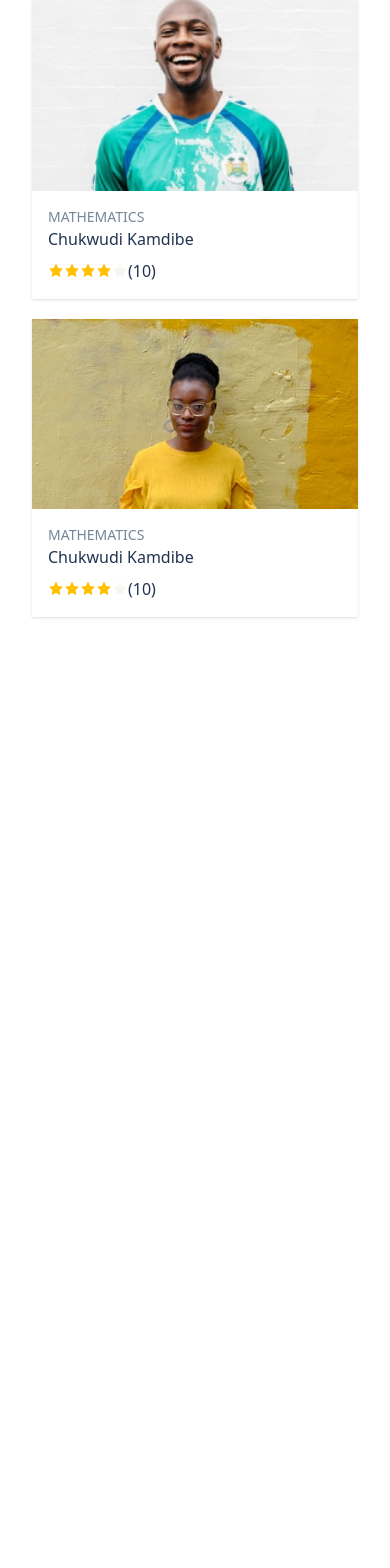
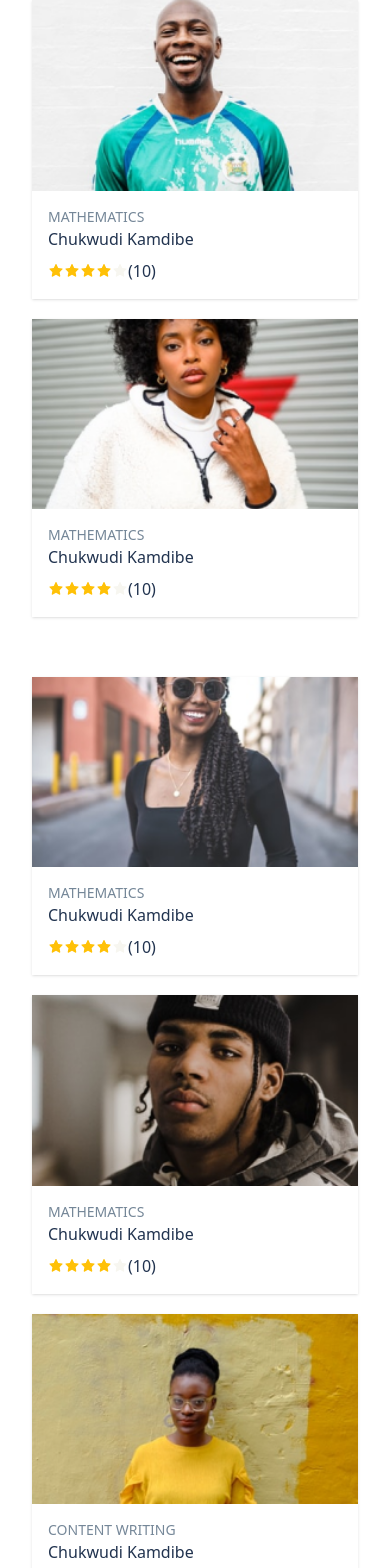
Before and after one commit to decagonhq/tutorbuddy-web, a React (Create React App) app: page /learn in a window 390 px wide. Shown: the part 677-2245 px from the top of the page. Before the commit the page ends 1374 px from the top, so only its background shows below. Built offline with nearby package versions, Linux system fonts and the light colour scheme.

Commit message:
Working on cleaning up

```diff
--- a/src/App.js
+++ b/src/App.js
@@ -50,6 +50,7 @@ function App() {
             path="/student/profile-edit"
             element={<StudentProfileEdit />}
           />
+          <Route path="/welcome" element={<Welcome />} />
         </Routes>
       </BrowserRouter>
     </AuthState>
--- a/src/components/global/LandingHeader.js
+++ b/src/components/global/LandingHeader.js
@@ -27,7 +27,7 @@ const LandingHeader = () => {
           <Link to="/login" className="mr-[39px] text-pry2 hidden md:block">
             Login
           </Link>
-          <Link to="/dashboard" className="mr-[39px] text-pry2 hidden md:block">
+          <Link to="/tutor/signup" className="mr-[39px] text-pry2 hidden md:block">
             <input
               className="text-pry2 bg-[#FD2959] w-[125px] h-[48px] rounded cursor-pointer"
               value="Get Started"
--- a/src/pages/LandingPage.js
+++ b/src/pages/LandingPage.js
@@ -28,7 +28,7 @@ const LandingPage = () => {
             <br />
             Ulterior ipsum dolor sit amet, consectetur adip sed
           </p>
-          <Link to="/dashboard">
+          <Link to="/tutor/signup">
             <input
               className="text-pry2 bg-[#FD2959] w-[233px] h-[48px] rounded cursor-pointer"
               value="Get Started"
--- a/src/pages/Learn.js
+++ b/src/pages/Learn.js
@@ -1,12 +1,12 @@
-import { useState } from 'react';
-import Modal from 'react-modal';
-import { AiFillStar, AiOutlineSafetyCertificate } from "react-icons/ai"
+import { useState } from "react";
+import Modal from "react-modal";
+import { AiFillStar, AiOutlineSafetyCertificate } from "react-icons/ai";
 import { GoLocation } from "react-icons/go";
-import DashboardLayout from "../layout/DashboardLayout"
-import { Link } from 'react-router-dom';
-import { IoClose } from 'react-icons/io5';
+import DashboardLayout from "../layout/DashboardLayout";
+import { Link } from "react-router-dom";
+import { IoClose } from "react-icons/io5";
 
-Modal.setAppElement('#root');
+Modal.setAppElement("#root");
 
 const Learn = () => {
   const [modalIsOpen, setIsOpen] = useState(false);
@@ -21,18 +21,32 @@ const Learn = () => {
   return (
     <DashboardLayout>
       <div className="px-4 lg:px-[100px]">
-                <h2 className="text-[32px] font-bold leading-[32px]">What would you like to learn today?</h2>
+        <h2 className="text-[32px] font-bold leading-[32px]">
+          What would you like to learn today?
+        </h2>
         <div className="flex flex-col md:flex-row items-center h-auto md:h-[48px] mt-6">
-                    <input type="text" className="border border-[#BCCACE] w-full bg-black/[0.03] h-full py-2 px-6 md:mr-1" placeholder="Search" />
-                    <button className="bg-pry w-full md:w-[145px] text-white h-full py-2 mt-1 md:mt-0">Search</button>
+          <input
+            type="text"
+            className="border border-[#BCCACE] w-full bg-black/[0.03] h-full py-2 px-6 md:mr-1"
+            placeholder="Search"
+          />
+          <button className="bg-pry w-full md:w-[145px] text-white h-full py-2 mt-1 md:mt-0">
+            Search
+          </button>
         </div>
         <div className="grid md:grid-cols-2 lg:grid-cols-3 gap-5 mt-[60px]">
           <div onClick={openModal} className="bg-white shadow cursor-pointer">
             <div className="">
-                            <img src="/images/subject-1.png" className="w-full object-fit" alt="subject" />
+              <img
+                src="/images/subject-1.png"
+                className="w-full object-fit"
+                alt="subject"
+              />
             </div>
             <div className="p-4">
-                            <div className="text-sm text-[#758798] uppercase">MATHEMATICS</div>
+              <div className="text-sm text-[#758798] uppercase">
+                MATHEMATICS
+              </div>
               <div className="text-[#21334F] mb-2">Chukwudi Kamdibe</div>
               <div className="flex items-center">
                 <AiFillStar color="#FFC107" />
@@ -46,10 +60,16 @@ const Learn = () => {
           </div>
           <div onClick={openModal} className="bg-white shadow cursor-pointer">
             <div className="">
-                            <img src="/images/subject-2.png" className="w-full object-fit" alt="subject" />
+              <img
+                src="/images/subject-2.png"
+                className="w-full object-fit"
+                alt="subject"
+              />
             </div>
             <div className="p-4">
-                            <div className="text-sm text-[#758798] uppercase">MATHEMATICS</div>
+              <div className="text-sm text-[#758798] uppercase">
+                MATHEMATICS
+              </div>
               <div className="text-[#21334F] mb-2">Chukwudi Kamdibe</div>
               <div className="flex items-center">
                 <AiFillStar color="#FFC107" />
@@ -63,10 +83,87 @@ const Learn = () => {
           </div>
           <div onClick={openModal} className="bg-white shadow cursor-pointer">
             <div className="">
-                            <img src="/images/student-3.svg" className="w-full object-fit" alt="subject" />
+              <img
+                src="/images/subject-3.png"
+                className="w-full object-fit"
+                alt="subject"
+              />
             </div>
             <div className="p-4">
-                            <div className="text-sm text-[#758798] uppercase">MATHEMATICS</div>
+              <div className="text-sm text-[#758798] uppercase">
+                MATHEMATICS
+              </div>
+              <div className="text-[#21334F] mb-2">Chukwudi Kamdibe</div>
+              <div className="flex items-center">
+                <AiFillStar color="#FFC107" />
+                <AiFillStar color="#FFC107" />
+                <AiFillStar color="#FFC107" />
+                <AiFillStar color="#FFC107" />
+                <AiFillStar color="#F7F6F0" />
+                <span>(10)</span>
+              </div>
+            </div>
+          </div>
+        </div>
+        <div className="grid md:grid-cols-2 lg:grid-cols-3 gap-5 mt-[60px]">
+          <div onClick={openModal} className="bg-white shadow cursor-pointer">
+            <div className="">
+              <img
+                src="/images/subject-4.png"
+                className="w-full object-fit"
+                alt="subject"
+              />
+            </div>
+            <div className="p-4">
+              <div className="text-sm text-[#758798] uppercase">
+                MATHEMATICS
+              </div>
+              <div className="text-[#21334F] mb-2">Chukwudi Kamdibe</div>
+              <div className="flex items-center">
+                <AiFillStar color="#FFC107" />
+                <AiFillStar color="#FFC107" />
+                <AiFillStar color="#FFC107" />
+                <AiFillStar color="#FFC107" />
+                <AiFillStar color="#F7F6F0" />
+                <span>(10)</span>
+              </div>
+            </div>
+          </div>
+          <div onClick={openModal} className="bg-white shadow cursor-pointer">
+            <div className="">
+              <img
+                src="/images/subject-5.png"
+                className="w-full object-fit"
+                alt="subject"
+              />
+            </div>
+            <div className="p-4">
+              <div className="text-sm text-[#758798] uppercase">
+                MATHEMATICS
+              </div>
+              <div className="text-[#21334F] mb-2">Chukwudi Kamdibe</div>
+              <div className="flex items-center">
+                <AiFillStar color="#FFC107" />
+                <AiFillStar color="#FFC107" />
+                <AiFillStar color="#FFC107" />
+                <AiFillStar color="#FFC107" />
+                <AiFillStar color="#F7F6F0" />
+                <span>(10)</span>
+              </div>
+            </div>
+          </div>
+          <div onClick={openModal} className="bg-white shadow cursor-pointer">
+            <div className="">
+              <img
+                src="/images/subject-6.png"
+                className="w-full object-fit"
+                alt="subject"
+              />
+            </div>
+            <div className="p-4">
+              <div className="text-sm text-[#758798] uppercase">
+              CONTENT WRITING
+              </div>
               <div className="text-[#21334F] mb-2">Chukwudi Kamdibe</div>
               <div className="flex items-center">
                 <AiFillStar color="#FFC107" />
@@ -86,9 +183,11 @@ const Learn = () => {
           overlayClassName="fixed top-0 left-0 right-0 bottom-0 bg-gray-800 bg-opacity-40"
           contentLabel="Example Modal"
         >
-                    <div className='flex justify-between items-center p-8 border border-black/[0.16] border-bottom'>
+          <div className="flex justify-between items-center p-8 border border-black/[0.16] border-bottom">
             <h2 className="font-[600]">Tutor Profile</h2>
-                        <button onClick={closeModal}><IoClose size="24px" /></button>
+            <button onClick={closeModal}>
+              <IoClose size="24px" />
+            </button>
           </div>
           <div className="p-8">
             <div className="flex">
@@ -97,21 +196,37 @@ const Learn = () => {
               </div>
               <div className="ml-4">
                 <div className="text-lg font-bold mb-1.5">Chukwudi Kamdibe</div>
-                                <div className="flex items-center mb-1.5"><AiOutlineSafetyCertificate color="#14A800" size="18px" /> <span className="text-[#758798] ml-1.5">Certified Tutor</span></div>
-                                <div className="flex items-center"><GoLocation /> <span className="text-[#758798] ml-1.5">Lagos, Nigeria</span></div>
+                <div className="flex items-center mb-1.5">
+                  <AiOutlineSafetyCertificate color="#14A800" size="18px" />{" "}
+                  <span className="text-[#758798] ml-1.5">Certified Tutor</span>
+                </div>
+                <div className="flex items-center">
+                  <GoLocation />{" "}
+                  <span className="text-[#758798] ml-1.5">Lagos, Nigeria</span>
+                </div>
               </div>
             </div>
             <div className="my-6">
               <h3 className="font-bold mb-2">About</h3>
-                            <p>Lorem ipsum dolor sit amet, consectetur adipiscing elit. At nibh quam odio sit vestibulum sagittis urna. Velit fermentum, accumsan, egestas sit volutpat.</p>
+              <p>
+                Lorem ipsum dolor sit amet, consectetur adipiscing elit. At nibh
+                quam odio sit vestibulum sagittis urna. Velit fermentum,
+                accumsan, egestas sit volutpat.
+              </p>
             </div>
             <div className="flex flex-col md:flex-row justify-between mb-6">
               <div className="md:w-[40%] md:mb-4">
                 <h3 className="font-bold mb-2">Expertise</h3>
                 <div className="flex">
-                                    <div className="bg-black/[0.03] px-2 py-1 rounded-[40px]">Physics</div>
-                                    <div className="bg-black/[0.03] px-2 py-1 rounded-[40px] mx-2">Coding</div>
-                                    <div className="bg-black/[0.03] px-2 py-1 rounded-[40px]">Chemistry</div>
+                  <div className="bg-black/[0.03] px-2 py-1 rounded-[40px]">
+                    Physics
+                  </div>
+                  <div className="bg-black/[0.03] px-2 py-1 rounded-[40px] mx-2">
+                    Coding
+                  </div>
+                  <div className="bg-black/[0.03] px-2 py-1 rounded-[40px]">
+                    Chemistry
+                  </div>
                 </div>
               </div>
               <div className="md:w-[40%]">
@@ -124,7 +239,12 @@ const Learn = () => {
             <div className="border border-black/[0.08]">
               <div className="flex justify-between items-center px-2 py-3 border border-bottom border-black/[0.16]">
                 <div className="font-bold">Ratings (6)</div>
-                                <Link className="px-2 py-1 font-[600] text-pry bg-pry/[0.1] rounded" to="/rate/1">Rate Tutor</Link>
+                <Link
+                  className="px-2 py-1 font-[600] text-pry bg-pry/[0.1] rounded"
+                  to="/rate/1"
+                >
+                  Rate Tutor
+                </Link>
               </div>
               <div className="p-2 border border-bottom border-black/[0.08]">
                 <h6>Awesome tutor</h6>
@@ -135,12 +255,14 @@ const Learn = () => {
                 <p>Lorem ipsum dolor sit amet, consectetur adipiscing elit. </p>
               </div>
             </div>
-                        <button className="bg-pry py-3 text-white w-full md:w-320px mt-6">Engage Tutors</button>
+            <button className="bg-pry py-3 text-white w-full md:w-320px mt-6">
+              Engage Tutors
+            </button>
           </div>
         </Modal>
       </div>
     </DashboardLayout>
-    )
-}
+  );
+};
 
-export default Learn
+export default Learn;
```
Also changed, not shown: src/pages/Login.js (+29 -9 lines), src/pages/TutorSignup.js (+46 -13 lines). Lines whose indentation alone changed are shown as unchanged.
